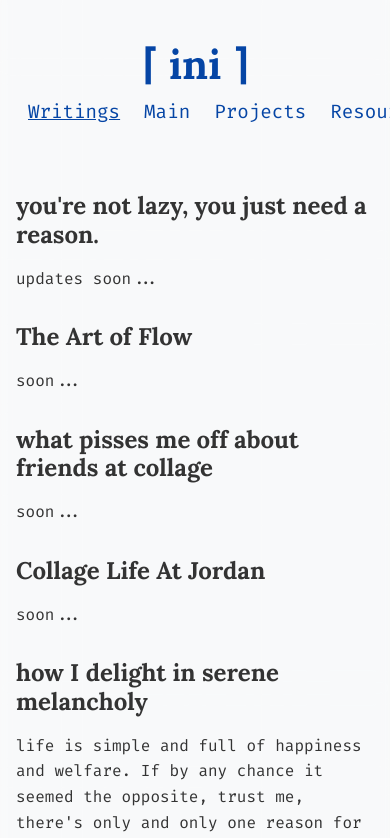
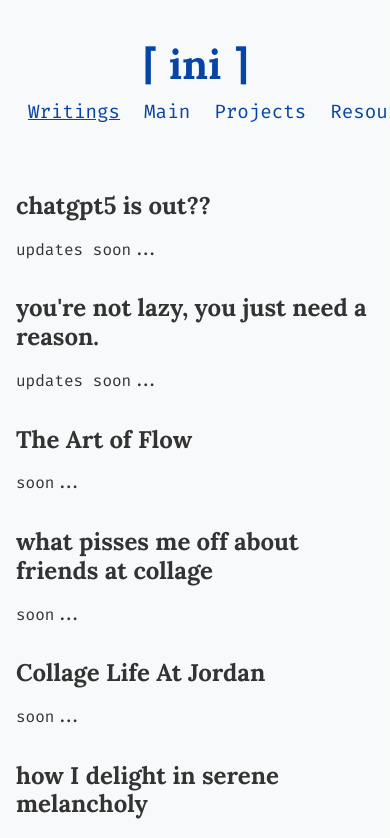
Before and after one commit to rknastenka/rknastenka.com, a React (Vite) app: page /writings in a window 390 px wide. Shown: the top 838 px of the page. Built offline with nearby package versions, Linux system fonts and the light colour scheme.

Commit message:
edit mobile version + added bg effect

```diff
--- a/src/index.css
+++ b/src/index.css
@@ -15,6 +15,10 @@
 
   /* Layout */
   --max-width: 60ch;
+
+  -webkit-user-select: none; /* Safari */
+  -ms-user-select: none; /* IE 10 and IE 11 */
+  user-select: none; /* Standard syntax */
 }
 
 /* ----- Reset & Base ----- */
--- a/src/pages/Writings.jsx
+++ b/src/pages/Writings.jsx
@@ -3,6 +3,11 @@
 export default function Writings() {
     return (
         <main>
+
+            <h2> chatgpt5 is out??  </h2>
+            <p>
+                updates soon...
+            </p>
 
             <h2> you're not lazy, you just need a reason. </h2>
             <p>
```
